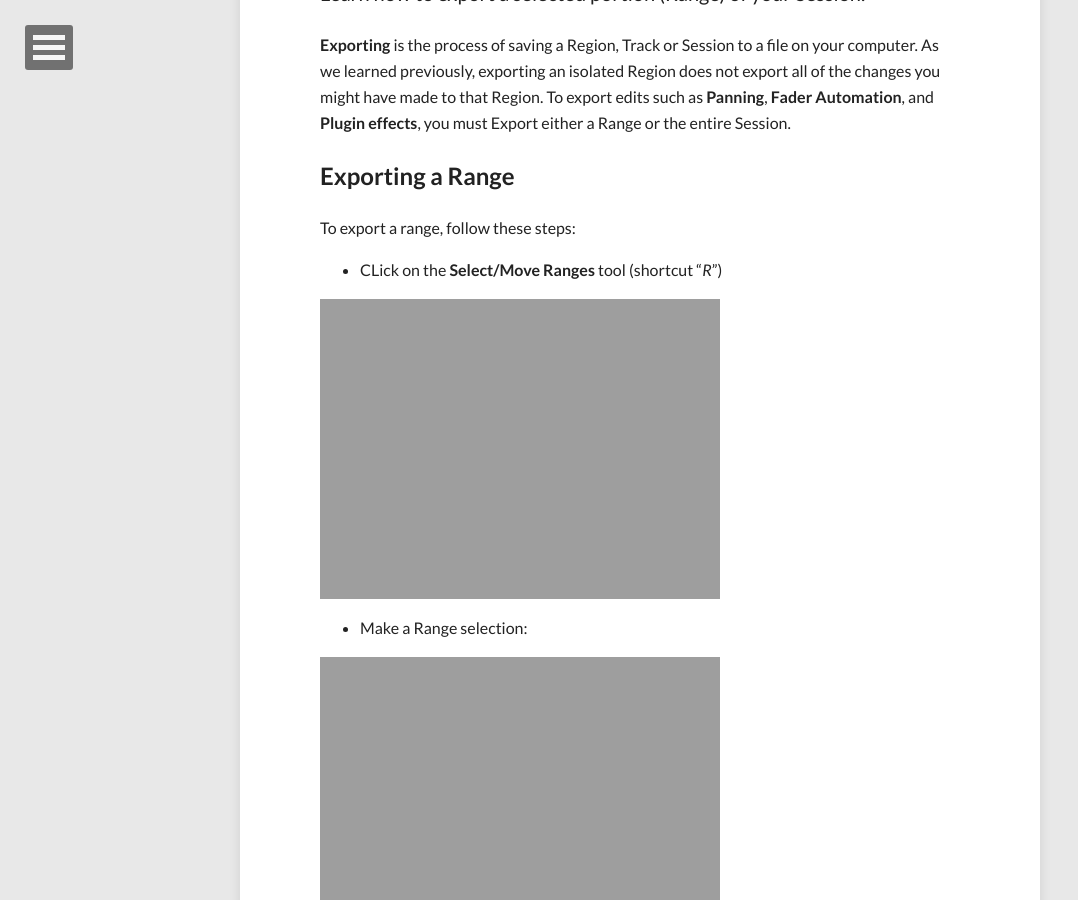
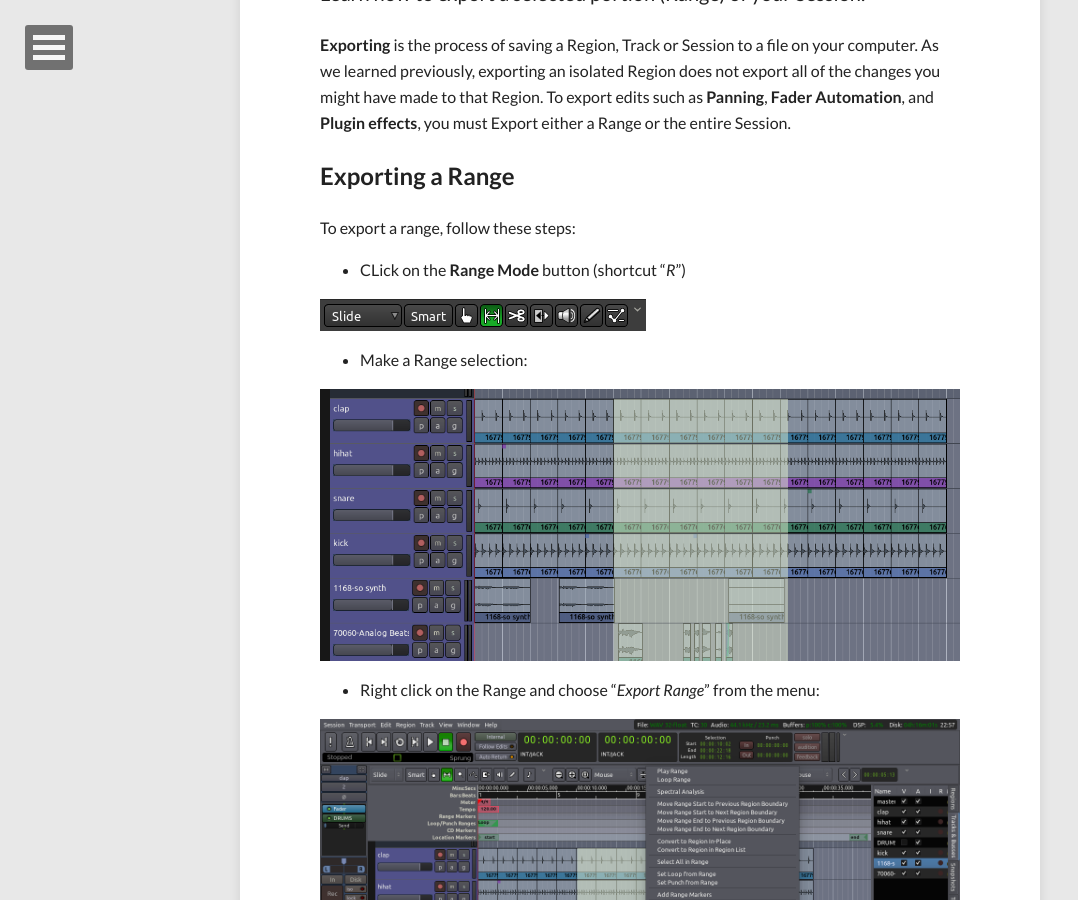
Before and after one commit to brunoruviaro/ardour4-tutorial, a Jekyll site: the page built from _posts/2014-06-27-exporting-a-range.md, in a window 1280 px wide and 900 px high, scrolled down 540 px. Shown: the whole window, without its empty margins (0-1078 px from the left). Built offline with Jekyll 4.4.1, drawn with Linux system fonts in a browser that asks for light colours; nearby versions of some CDN libraries.

Commit message:
Update export-range txt png

```diff
--- a/_posts/2014-06-27-exporting-a-range.md
+++ b/_posts/2014-06-27-exporting-a-range.md
@@ -22,17 +22,17 @@ you must Export either a Range or the entire Session.
 
 To export a range, follow these steps:
 
-* CLick on the **Select/Move Ranges** tool (shortcut "*R*")
+* CLick on the **Range Mode** button (shortcut "*R*")
 
-![export range 0]({{ site.url }}/images/Ardour3_EditModes_R.png)
+![export range 0]({{ site.url }}/images/Ardour4_EditModes_R.png)
 
 * Make a Range selection:
 
-![export range 1]({{ site.url }}/images/Ardour3_Export_Range1.png)
+![export range 1]({{ site.url }}/images/Ardour4_Export_Range_1.png)
 
 * Right click on the Range and choose "*Export Range*" from the menu:
 
-![export range 2]({{ site.url }}/images/Ardour3_Export_Range2.png)
+![export range 2]({{ site.url }}/images/Ardour4_Export_Range_2.png)
 
 This will open the familiar Export dialog explained in the [Exporting a Session](../exporting-a-session) chapter. Choose your options, if any, and click Export. The Range will be exported and saved as an audio file.
 
@@ -45,7 +45,7 @@ your Session. If any of the Tracks have the Mute or Solo buttons engaged, this w
 ### What is a Range Marker?
 Range Markers are essentially two location markers the are grouped together to mark the beginning and end of a section in the timeline. You can user Range Markers to "bookmark" (so to speak) one or more Ranges that you need to remember or use again later. Range Markers look like this on the timeline:
 
-![range markers]({{ site.url }}/images/Ardour3_Export_Range_Markers.png)
+![range markers]({{ site.url }}/images/Ardour4_Export_Range_Markers.png)
 
 There are a few ways to create Range Markers:
 
```
Also changed, not shown: images/Ardour4_Export_Range_1.png (added), images/Ardour4_Export_Range_2.png (added), images/Ardour4_Export_Range_Markers.png (added).
